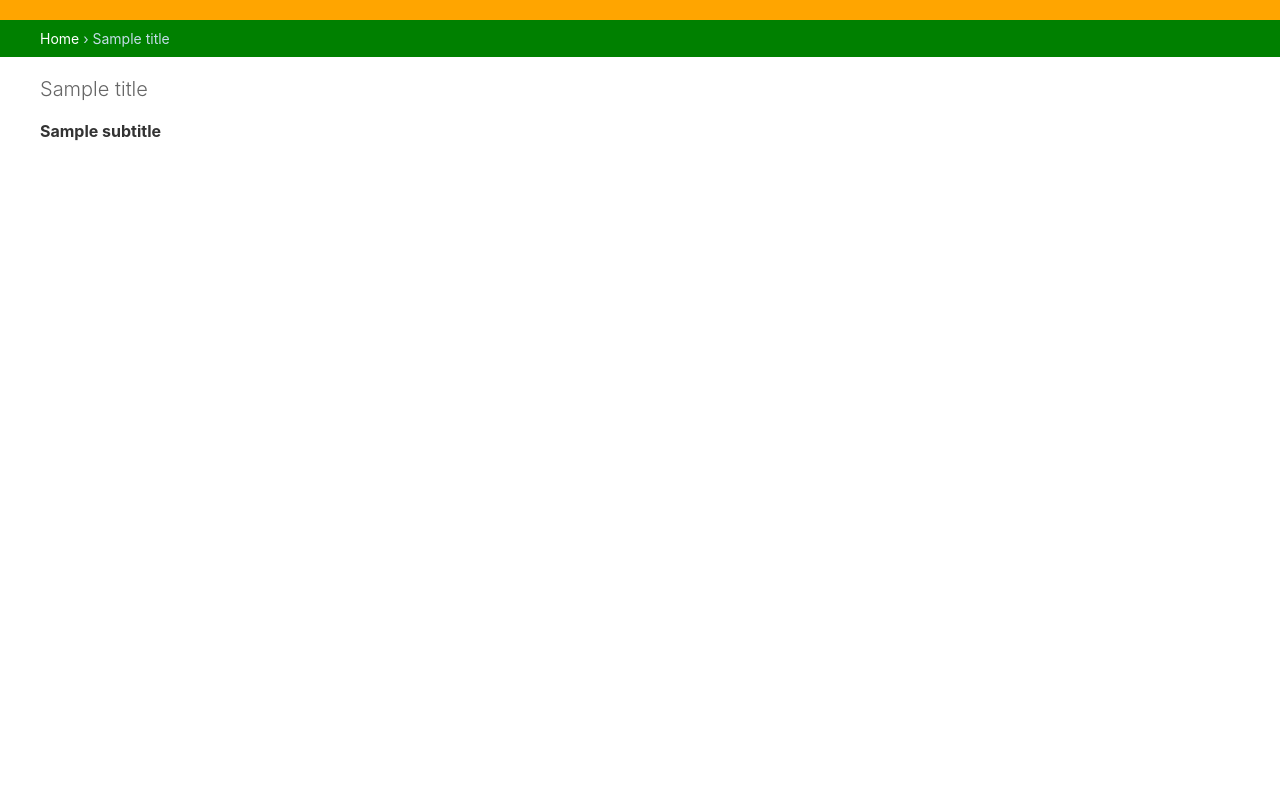
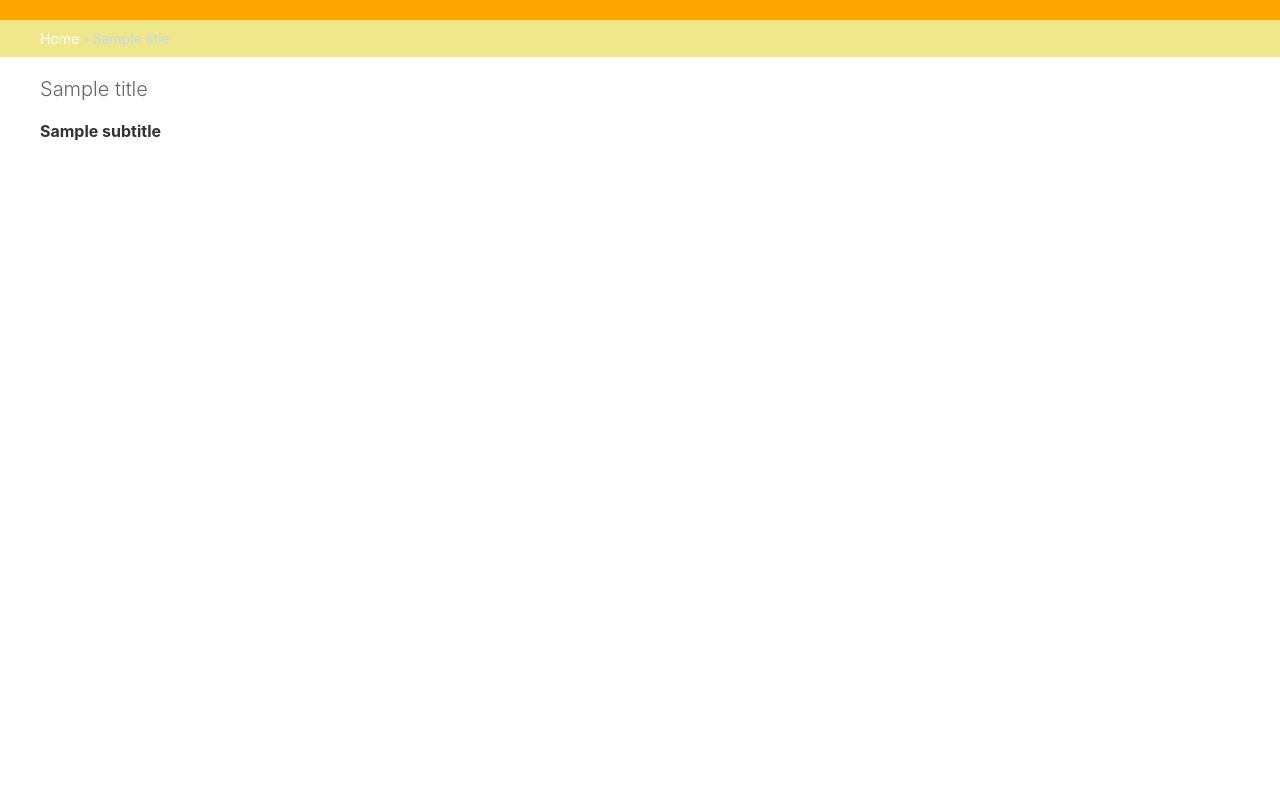
Before and after one commit to beatazalewa/mysite_old, a Django app: template templates/admin/base.html in a window 1280 px wide. Run offline with Django 4.2, Linux system fonts and the light colour scheme; the template is opened without the code that fills it: most values are stand-ins (such as "Sample title", 1, 10 or a date in 2020).

Commit message:
Changed base.html file

```diff
--- a/templates/admin/base.html
+++ b/templates/admin/base.html
@@ -3,7 +3,7 @@
 {% block extrastyle %}{{ block.super }}
 <style>
 :root {
-  --primary: green;
+  --primary: khaki;
   --secondary: orange;
   --link-fg: blue;
   --link-selected-fg: #8f5bb2;
```
